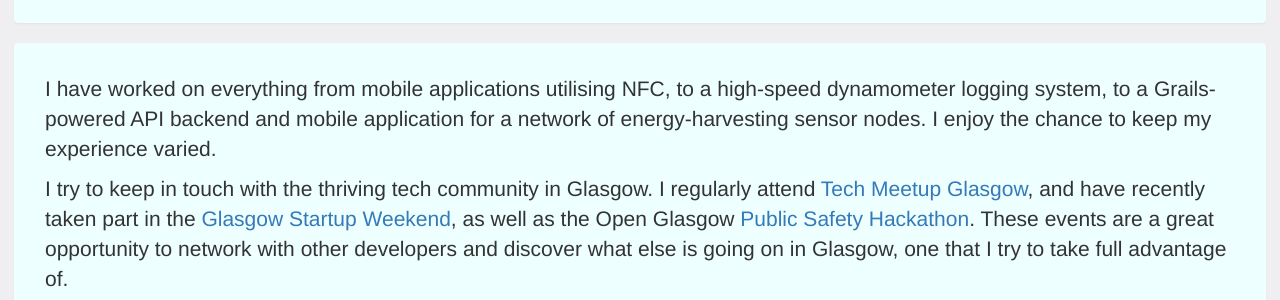
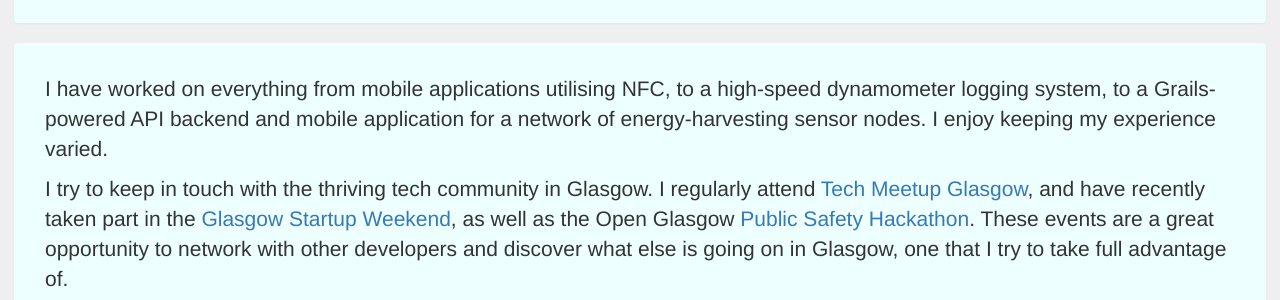
Before and after one commit to kbremner/kbremner.github.io, a Jekyll site: the page built from index.html, in a window 1280 px wide and 1256 px high. Shown: the part 579-879 px from the top of the window. Built offline with Jekyll 4.4.1, drawn with Linux system fonts in a browser that asks for light colours; nearby versions of some CDN libraries; Markdown is read by kramdown in place of the engine named in the settings; a script that is not in the unit is left out.

Commit message:
Updated about info

```diff
--- a/index.html
+++ b/index.html
@@ -15,7 +15,7 @@
 </div>
 
 <div class="panel about-section">
-  <p>I have worked on everything from mobile applications utilising NFC, to a high-speed dynamometer logging system, to a Grails-powered API backend and mobile application for a network of energy-harvesting sensor nodes. I enjoy the chance to keep my experience varied.</p>
+  <p>I have worked on everything from mobile applications utilising NFC, to a high-speed dynamometer logging system, to a Grails-powered API backend and mobile application for a network of energy-harvesting sensor nodes. I enjoy keeping my experience varied.</p>
   <p>I try to keep in touch with the thriving tech community in Glasgow. I regularly attend <a href="http://techmeetup.co.uk/glasgow.html" target="_blank">Tech Meetup Glasgow</a>, and have recently taken part in the <a href="http://glasgow.startupweekend.org" target="_blank">Glasgow Startup Weekend</a>, as well as the Open Glasgow <a href="http://open.glasgow.gov.uk/hackathon/hackathon-no1" target="_blank">Public Safety Hackathon</a>. These events are a great opportunity to network with other developers and discover what else is going on in Glasgow, one that I try to take full advantage of.</p>
 </div>
 
```
